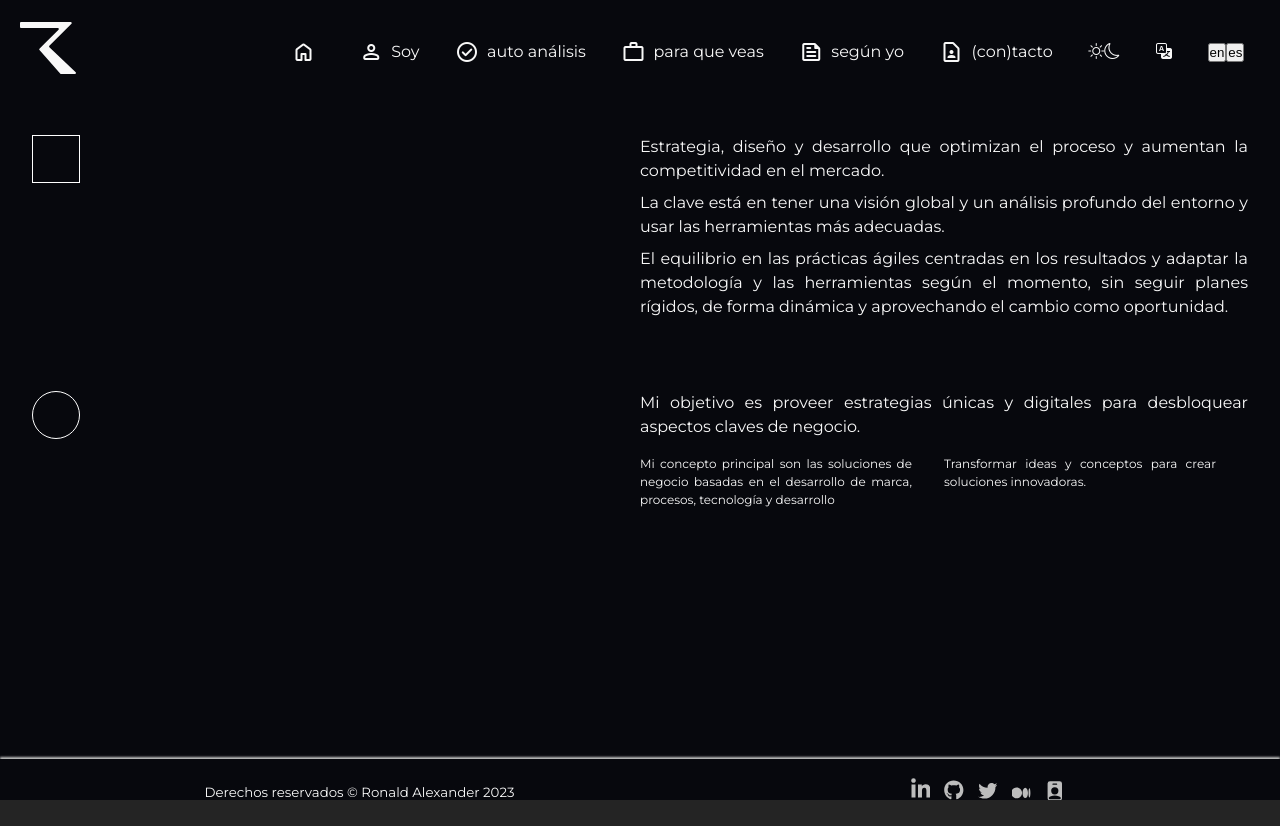
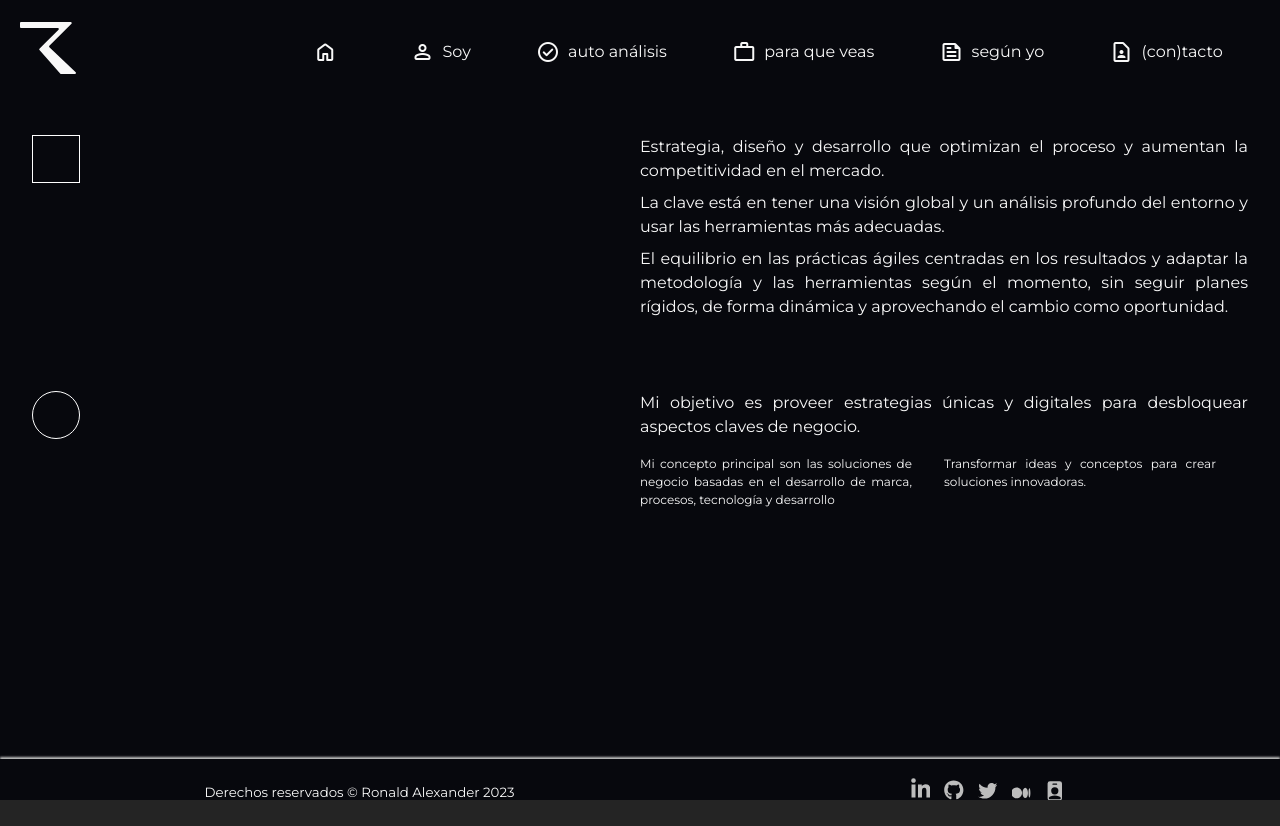
Before and after one commit to ralexrivero/ralex, a React (Vite) app: page / in a window 1280 px wide. Built offline with nearby package versions, Linux system fonts and the light colour scheme.

Commit message:
toggle menu with useState

```diff
--- a/src/App.css
+++ b/src/App.css
@@ -6,7 +6,7 @@
 *, *::before, *::after {
   padding: 0;
   margin: 0;
-  box-sizing: border-box;;
+  box-sizing: border-box;
 }
 
 body {
@@ -78,13 +78,54 @@ footer {
   justify-content: space-between;
 }
 
-.nav-header-links {
+.nav-header {
+  display: block;
+  width: 100%;
+  height: 0;
+  overflow: hidden;
+  transition: all .3s ease-in-out;
+}
+
+.nav-header-container {
+  display: block;
+  flex-wrap: nowrap;
+  width: 100%;
+  justify-content: flex-start;
+}
+
+.nav-header-open {
+  height: 242px;
+}
+
+
+.nav-header-links,
+.nav-header-links:link,
+.nav-header-links:visited {
   display: flex;
-  flex-wrap: nowrap;
+  flex-wrap: wrap;
   flex-direction: row;
+  justify-content: flex-start;
   align-items: center;
-  justify-content: space-between;
   color: #f8f8f8;
+  padding: .5rem;
+  width: 100%;
+  transition: all .3s ease-in-out;
+}
+
+.nav-header-links:focus {
+  border: 1px dotted #f8f8f8;
+}
+
+.nav-header-links:hover {
+  background-color: #f8f8f8;
+  color: #07080d;
+}
+
+.nav-header-links:active {
+  border: 1px solid #07080d;
+  box-shadow: 2px 2px 10px rgba(0, 0, 0, .75) inset;
+  color: #cbff77;
+  text-shadow: 1px 1px 1px rgba(0, 0, 0, .75);
 }
 
 .nav-header-links span {
@@ -150,14 +191,6 @@ main {
   font-size: .75rem;
   margin-top: 1rem;
   margin-right: 2rem;;
-}
-
-/**************************************
- * Header
-**************************************/
-
-.nav-header {
-  display: none;
 }
 
 /**************************************
@@ -294,6 +327,25 @@ main {
 
   .nav-header {
     display: block;
+    height: auto;
   }
 
+  .nav-header-links,
+  .nav-header-links:link,
+  .nav-header-links:visited {
+    display: flex;
+    flex-wrap: wrap;
+    flex-direction: column;
+    align-items: center;
+    justify-content: space-between;
+    color: #f8f8f8;
+  }
 }
+
+@media screen and (min-width:880px) {
+  .nav-header-links,
+  .nav-header-links:link,
+  .nav-header-links:visited {
+    flex-direction: row;
+  }
+}
--- a/src/components/Header.jsx
+++ b/src/components/Header.jsx
@@ -1,28 +1,62 @@
-import React, { useState, useRef } from 'react';
+import React, { useState } from 'react';
 import LogoNieve from '../img/logo_nieve.svg';
 import { Link } from 'react-router-dom';
 
 const Header = () => {
+  const [menuOpen, setMenuOpen] = useState(false);
+
+  const toggleMenu = () => {
+    setMenuOpen(!menuOpen);
+  }
 
   return (
     <header className="header-main fixed-top-header">
 
       <Link to="/">
-        <img className="logo-header" src={LogoNieve} alt="ralex logo nieve" />
+        <img
+          className="logo-header"
+          src={LogoNieve}
+          alt="ralex logo nieve"
+          onClick={menuOpen && toggleMenu}
+        />
       </Link>
-      <span id="burger" className="fa-bars material-symbols-rounded">
+      <span
+        id="burger"
+        className={`fa-bars material-symbols-rounded ${menuOpen && 'fa-bars-clicked'}`}
+        onClick={toggleMenu}
+        >
         menu
       </span>
 
-      <nav className="nav-header" aria-label="Menu de navegación principal">
-        <ul id="nav-header" className="nav-header-container" >
-          <li><Link to="/" className="nav-header-links"><span className="material-symbols-rounded">home</span></Link></li>
-          <li><Link to="/soy" className="nav-header-links" ><span className="material-symbols-rounded">person</span>Soy</Link></li>
-          <li><Link to="/self-analysis" className="nav-header-links"><span className="material-symbols-rounded">check_circle</span>auto análisis</Link></li>
-          <li><Link to="/so-you-can-see" className="nav-header-links"><span className="material-symbols-rounded">work</span>para que veas</Link></li>
-          <li><Link to="/according-to-me" className="nav-header-links"><span className="material-symbols-rounded">feed</span>según yo</Link></li>
-          <li><Link to="/contact" className="nav-header-links" ><span className="material-symbols-rounded">contact_page</span>(con)tacto</Link></li>
-          <div className="theme">
+      <nav className={`nav-header ${menuOpen && 'nav-header-open'}`} aria-label="Menu de navegación principal">
+        <ul className={`nav-header-container`}>
+          <li>
+            <Link to="/" className="nav-header-links" onClick={toggleMenu}><span className="material-symbols-rounded">home</span></Link>
+          </li>
+          <li>
+            <Link to="/soy" className="nav-header-links" onClick={toggleMenu}><span className="material-symbols-rounded">person</span>Soy</Link>
+          </li>
+          <li>
+            <Link to="/self-analysis" className="nav-header-links" onClick={toggleMenu}><span className="material-symbols-rounded">check_circle</span>auto análisis</Link>
+          </li>
+          <li>
+            <Link to="/so-you-can-see" className="nav-header-links" onClick={toggleMenu}><span className="material-symbols-rounded">work</span>para que veas</Link></li>
+          <li>
+            <Link to="/according-to-me" className="nav-header-links" onClick={toggleMenu}><span className="material-symbols-rounded">feed</span>según yo</Link>
+          </li>
+          <li>
+            <Link to="/contact" className="nav-header-links" onClick={toggleMenu}><span className="material-symbols-rounded">contact_page</span>(con)tacto</Link>
+          </li>
+        </ul>
+      </nav>
+    </header>
+  )
+}
+
+export default Header;
+
+
+{/*           <div className="theme">
             <i className="theme-btn bi bi-brightness-high"></i>
             <i className="theme-btn bi bi-moon"></i>
           </div>
@@ -30,11 +64,4 @@ const Header = () => {
           <div className="lang-group">
             <button className="lang-btn lang-btn-active">en</button>
             <button className="lang-btn">es</button>
-          </div>
-        </ul>
-      </nav>
-    </header>
-  )
-}
-
-export default Header;
+          </div> */}
```
